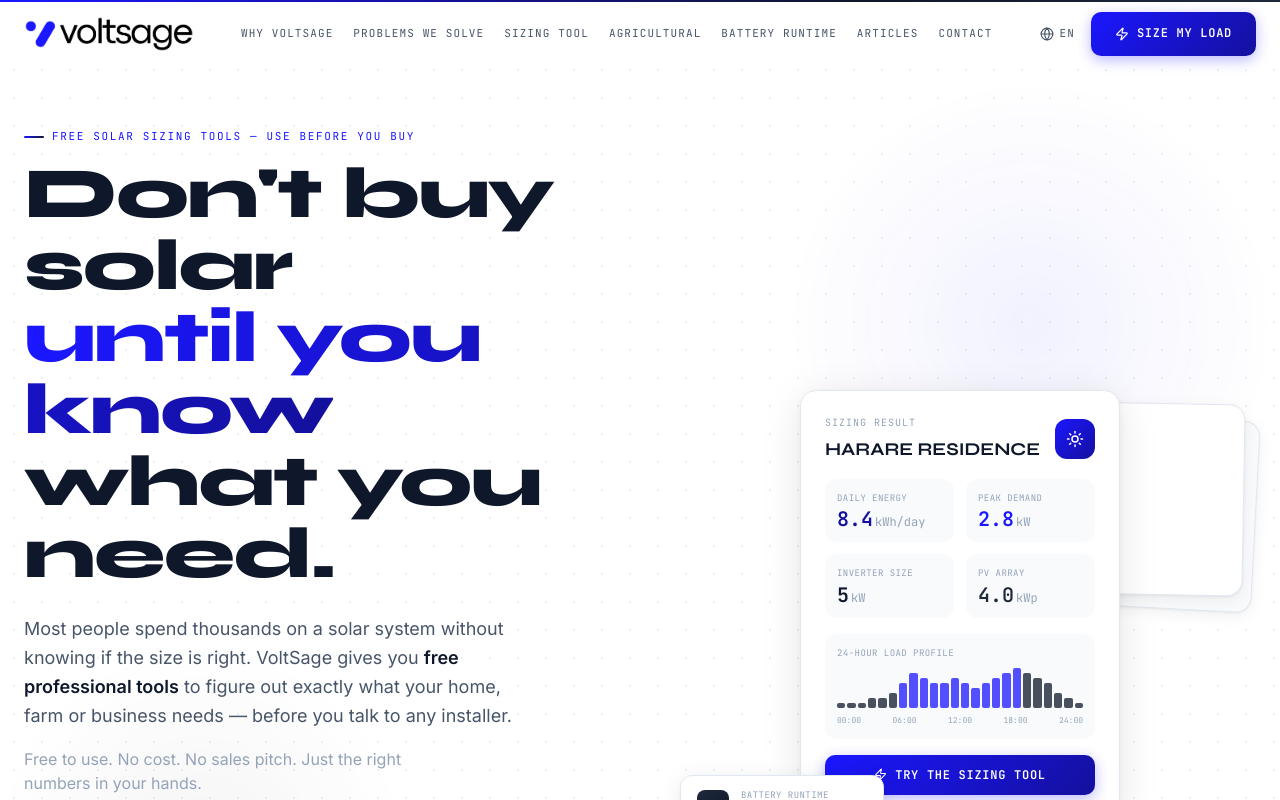
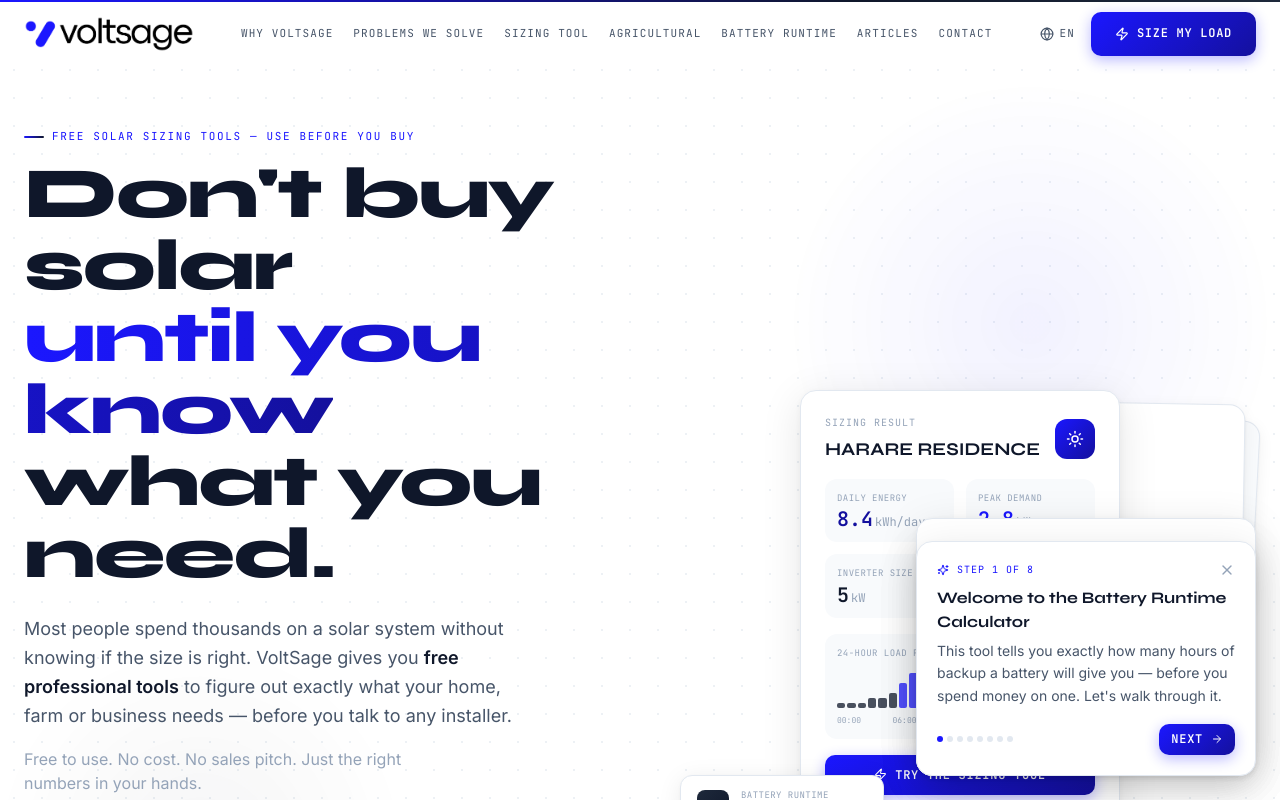
Before and after one commit to faraimupfuti/voltsage-light, a Next.js app: page / in a window 1280 px wide. Shown: the top 800 px of the page. Built offline with nearby package versions, Linux system fonts and the light colour scheme.

Commit message:
Add files via upload

```diff
--- a/components/TourGuide.tsx
+++ b/components/TourGuide.tsx
@@ -26,17 +26,23 @@
   const [idx, setIdx] = useState(0)
   const [rect, setRect] = useState<DOMRect | null>(null)
   const [mobile, setMobile] = useState(false)
+  // True only for the very first, automatically-triggered pop-up. Lets that
+  // one appear as a fixed "toast" (no forced scroll), so several tours
+  // auto-starting at once on page load don't yank the page between each
+  // other's sections. Once the visitor interacts (Next/Back), normal
+  // scroll-to-target behaviour takes over for the rest of that tour.
+  const [isFirstAutoShow, setIsFirstAutoShow] = useState(false)
   const cardRef = useRef<HTMLDivElement>(null)
   const key = `voltsage_tour_seen_${tourId}`
 
-  const start = useCallback(() => { setIdx(0); setActive(true) }, [])
+  const start = useCallback(() => { setIdx(0); setIsFirstAutoShow(false); setActive(true) }, [])
   useImperativeHandle(ref, () => ({ start }), [start])
 
   useEffect(() => {
     if (!autoStart) return
     let t: ReturnType<typeof setTimeout>
     try {
-      if (!localStorage.getItem(key)) t = setTimeout(() => start(), autoStartDelay)
+      if (!localStorage.getItem(key)) t = setTimeout(() => { setIdx(0); setIsFirstAutoShow(true); setActive(true) }, autoStartDelay)
     } catch { /* ignore */ }
     return () => clearTimeout(t)
     // eslint-disable-next-line react-hooks/exhaustive-deps
@@ -49,16 +55,16 @@
     return () => window.removeEventListener('resize', check)
   }, [])
 
-  const measure = useCallback(() => {
+  const measure = useCallback((skipScroll: boolean) => {
     const step = steps[idx]
     if (!step) return
     const el = document.querySelector(step.target)
     if (!el) { setRect(null); return }
-    el.scrollIntoView({ block: 'center', behavior: 'smooth' })
-    setTimeout(() => setRect(el.getBoundingClientRect()), 300)
+    if (!skipScroll) el.scrollIntoView({ block: 'center', behavior: 'smooth' })
+    setTimeout(() => setRect(el.getBoundingClientRect()), skipScroll ? 0 : 300)
   }, [idx, steps])
 
-  useEffect(() => { if (active) measure() }, [active, measure])
+  useEffect(() => { if (active) measure(isFirstAutoShow && idx === 0) }, [active, idx, measure]) // eslint-disable-line react-hooks/exhaustive-deps
 
   useEffect(() => {
     if (!active) return
@@ -77,9 +83,10 @@
   }, [key])
 
   const next = useCallback(() => {
+    setIsFirstAutoShow(false)
     setIdx(i => { if (i < steps.length - 1) return i + 1; finish(); return i })
   }, [steps.length, finish])
-  const prev = useCallback(() => setIdx(i => Math.max(0, i - 1)), [])
+  const prev = useCallback(() => { setIsFirstAutoShow(false); setIdx(i => Math.max(0, i - 1)) }, [])
 
   useEffect(() => {
     if (!active) return
@@ -95,10 +102,13 @@
   if (!active || !steps.length) return null
   const step = steps[idx]
   const last = idx === steps.length - 1
+  const toast = isFirstAutoShow && idx === 0
 
   let cardStyle: CSSProperties
   if (mobile) {
     cardStyle = { position: 'fixed', left: 0, right: 0, bottom: 0, borderRadius: '20px 20px 0 0' }
+  } else if (toast) {
+    cardStyle = { position: 'fixed', bottom: 24, right: 24, width: 340 }
   } else if (rect) {
     const CARD_W = 320
     const spaceBelow = window.innerHeight - rect.bottom
@@ -112,20 +122,19 @@
   }
 
   return (
-    <div className="fixed inset-0 z-[200]" onClick={finish}>
-      {rect && (
+    <div className="fixed inset-0 z-[200] pointer-events-none">
+      {rect && !toast && (
         <div
           className="fixed rounded-xl transition-all duration-300 pointer-events-none"
           style={{
             top: rect.top - PAD, left: rect.left - PAD,
             width: rect.width + PAD * 2, height: rect.height + PAD * 2,
-            boxShadow: '0 0 0 9999px rgba(15,23,42,0.68)',
             border: '2px solid #1B17FF',
+            boxShadow: '0 0 0 4px rgba(27,23,255,0.15), 0 8px 24px rgba(27,23,255,0.2)',
           }}
         />
       )}
-      {!rect && <div className="fixed inset-0" style={{ background: 'rgba(15,23,42,0.68)' }} />}
-      <div ref={cardRef} onClick={e => e.stopPropagation()} style={cardStyle} className="bg-white rounded-2xl border border-surface-border shadow-card-lg p-5 z-[201]">
+      <div ref={cardRef} style={cardStyle} className="pointer-events-auto bg-white rounded-2xl border border-surface-border shadow-card-lg p-5 z-[201]">
         <div className="flex items-start justify-between gap-3 mb-2">
           <div className="flex items-center gap-2 text-[10px] font-mono uppercase tracking-widest text-brand-orange">
             <Sparkles size={12}/> Step {idx + 1} of {steps.length}
--- a/components/tools/AgriculturalTool.tsx
+++ b/components/tools/AgriculturalTool.tsx
@@ -187,7 +187,7 @@
           </div>
         </div>
         </div>
-        <TourGuide ref={tourRef} tourId="agricultural" steps={TOUR_STEPS} autoStart={false}/>
+        <TourGuide ref={tourRef} tourId="agricultural" steps={TOUR_STEPS}/>
       </div>
     </section>
   )
--- a/components/tools/BatteryRuntimeTool.tsx
+++ b/components/tools/BatteryRuntimeTool.tsx
@@ -188,7 +188,7 @@
           </div>
         </div>
         </div>
-        <TourGuide ref={tourRef} tourId="battery" steps={TOUR_STEPS} autoStart={false}/>
+        <TourGuide ref={tourRef} tourId="battery" steps={TOUR_STEPS}/>
 
         {/* Info cards */}
         <div className="grid grid-cols-1 sm:grid-cols-3 gap-4 mt-8">
--- a/components/tools/ResidentialTool.tsx
+++ b/components/tools/ResidentialTool.tsx
@@ -191,7 +191,7 @@
           </div>
         </div>
         </div>
-        <TourGuide ref={tourRef} tourId="residential" steps={TOUR_STEPS} autoStart={false}/>
+        <TourGuide ref={tourRef} tourId="residential" steps={TOUR_STEPS}/>
       </div>
     </section>
   )
```
